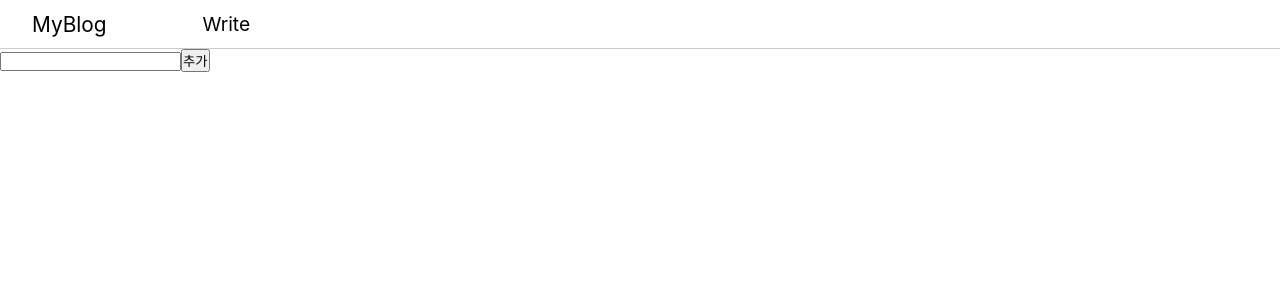
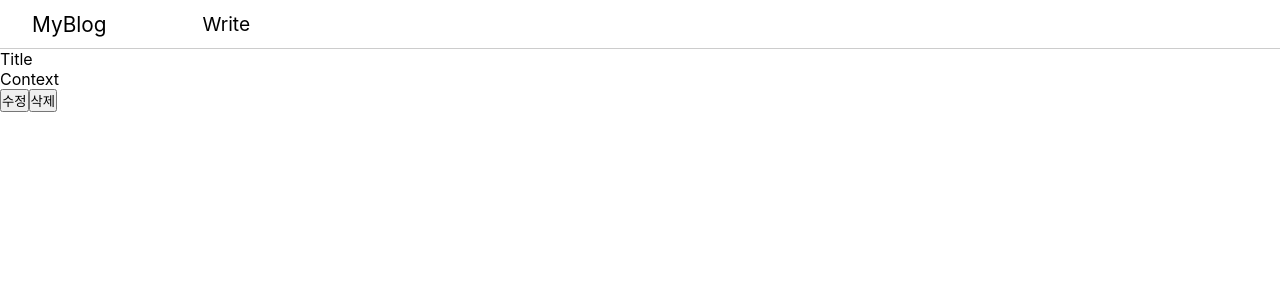
Before and after one commit to Bae0203/myblog, a React (Create React App) app: page / in a window 1280 px wide. Shown: the top 300 px of the page. Built offline with nearby package versions, Linux system fonts and the light colour scheme.

Commit message:
FIX :: TrashCode

```diff
--- /dev/null
+++ b/src/components/PostBox.tsx
@@ -0,0 +1,12 @@
+import React from "react";
+
+export default function PostBox() {
+  return (
+    <>
+      <p>Title</p>
+      <p>Context</p>
+      <button>수정</button>
+      <button>삭제</button>
+    </>
+  );
+}
--- a/src/layouts/Main.tsx
+++ b/src/layouts/Main.tsx
@@ -1,52 +1,30 @@
-import React, { useState } from "react";
+import { useEffect, useState } from "react";
+import PostBox from "../components/PostBox";
 
-interface IUseLocalstorageKey {
-  key: string;
+interface IContent {
+  title: string;
+  context: string;
 }
 
-interface IUseLocalstorageSet {
-  key: string;
-  value: string;
-}
-
-const useLSGet = (props: IUseLocalstorageKey) => {
-  return localStorage.getItem(props.key);
-};
-const useLSSet = (props: IUseLocalstorageSet) => {
-  return localStorage.setItem(props.key, props.value);
-};
-const useLSRemove = (props: IUseLocalstorageKey) => {
-  return localStorage.removeItem(props.key);
-};
-
-const useLocalStorage = (method: string) => {
-  if (method === "get") {
-    return useLSGet;
-  } else if (method === "set") {
-    return useLSSet;
-  } else if (method === "remove") {
-    return useLSRemove;
-  }
-};
-
 function Main() {
-  const useLocalStorageSet = useLocalStorage("set");
-  const [value, setValue] = useState<string>("");
-  const [pageCount, setPageCount] = useState<number>(0);
+  const [content, setContent] = useState<IContent[] | null>();
+  useEffect(() => {
+    const TitleList: string | null = localStorage.getItem("title");
+    const ContextList: string | null = localStorage.getItem("context");
+    if (TitleList != null && ContextList != null) {
+      let ParseTitleList: string[] = JSON.parse(TitleList);
+      let ParseContextList: string[] = JSON.parse(ContextList);
+      ParseTitleList.map((value, index) => {
+        let CombineContent: IContent = {
+          title: value,
+          context: ParseContextList[index],
+        };
+      });
+    }
+  }, []);
   return (
     <>
-      <input
-        type="text"
-        value={value}
-        onChange={(e) => setValue(e.target.value)}
-      />
-      <button
-        onClick={() => {
-          useLocalStorageSet({ key: String(pageCount), value: value });
-        }}
-      >
-        추가
-      </button>
+      <PostBox></PostBox>
     </>
   );
 }
--- a/src/layouts/WritePage.tsx
+++ b/src/layouts/WritePage.tsx
@@ -1,17 +1,41 @@
+import { useState } from "react";
+import { useNavigate } from "react-router-dom";
+
 export default function WritePage() {
+  const navigate = useNavigate();
+  const [title, setTitle] = useState<string>("");
+  const [context, setContext] = useState<string>("");
   return (
     <>
       <nav>
-        <label>제목</label>
-        <input type="text" placeholder="제목을 입력해주세요." />
+        <span>제목</span>
+        <input
+          type="text"
+          placeholder="제목을 입력해주세요."
+          value={title}
+          onChange={(e) => setTitle(e.target.value)}
+        />
       </nav>
       <nav>
-        <label>내용</label>
-        <textarea placeholder="내용을 입력해주세요."></textarea>
+        <span>내용</span>
+        <textarea
+          placeholder="내용을 입력해주세요."
+          value={context}
+          onChange={(e) => setContext(e.target.value)}
+        ></textarea>
       </nav>
       <button
         onClick={() => {
-          alert("만드시겠습니까?");
+          if (title === "" || context === "") {
+            alert("정보를 제대로 입력해주세요.");
+          } else {
+            let MakingCheck: boolean = window.confirm(
+              title + "\n" + context + "로 만드시겠습니까?"
+            );
+            if (MakingCheck) {
+              navigate("/");
+            }
+          }
         }}
       >
         만들기
```
Also changed, not shown: src/components/List.tsx (deleted, +0 -9 lines), src/style/WritePageStyle.tsx (+0 -12 lines).
